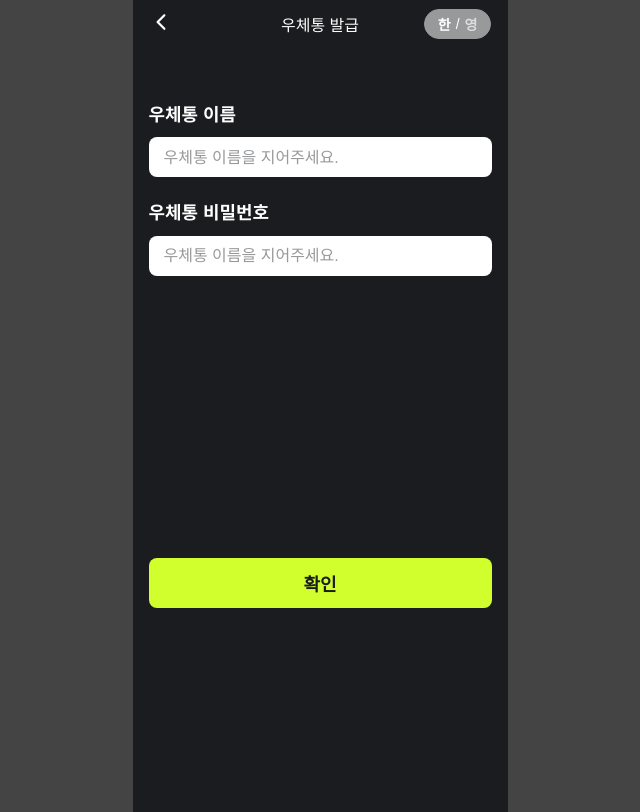
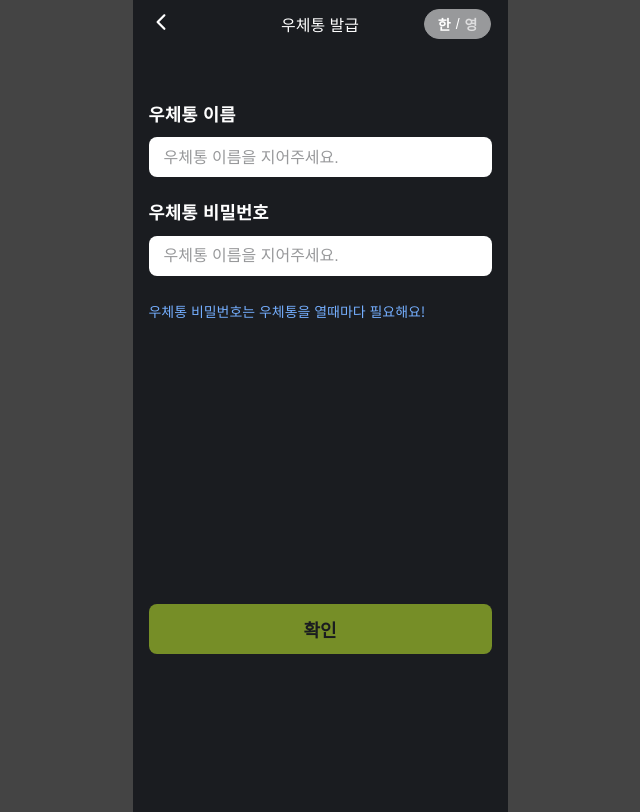
Before and after one commit to Catch-Letter/Catch-Letter-FE, a React (Vite) app: page /postform in a window 1280 px wide. Shown: the whole page, without its empty margins (320-960 px from the left). Built offline with nearby package versions, Linux system fonts and the light colour scheme; no server answers.

Commit message:
feat: 우체통 생성 엔드포인트 작성 및 api 연동 (#38)

```diff
--- a/src/api/apiEndpoints.ts
+++ b/src/api/apiEndpoints.ts
@@ -1,3 +1,4 @@
 export const API_ENDPOINTS = {
+  CREATE: '/auth/register',
   SEND_LETTER: (uuId: string, letterId: number) => `/users/${uuId}/images/${letterId}/letters`,
 }
--- a/src/pages/create-postform/CreatePostForm.styles.tsx
+++ b/src/pages/create-postform/CreatePostForm.styles.tsx
@@ -19,4 +19,9 @@ export const FormWrapper = css`
   flex-direction: column;
   align-items: center;
   margin-top: 55px;
+
+  .notice {
+    font-size: 14px;
+    color: ${colors.blue[500]};
+  }
 `
--- a/src/pages/create-postform/CreatePostForm.tsx
+++ b/src/pages/create-postform/CreatePostForm.tsx
@@ -1,17 +1,57 @@
 import { BackHeader } from '#/components'
 import { Button, InputField } from '#/shared/ui'
+import { useState } from 'react'
 import { CreateFormStyle, FormWrapper } from './CreatePostForm.styles'
+import { apiClient } from '#/api/apiClient'
+import { API_ENDPOINTS } from '#/api/apiEndpoints'
+import { useNavigate } from 'react-router'
 
 const CreatePostForm = () => {
+  const navigate = useNavigate()
+  const [name, setName] = useState('')
+  const [password, setPassword] = useState('')
+
+  const handleCreatePost = async () => {
+    try {
+      const res = await apiClient.post(API_ENDPOINTS.CREATE, {
+        name,
+        password,
+      })
+      navigate('/success', {
+        state: {
+          uuid: res.data.data.uuid,
+          expired: res.data.data.expired_at,
+        },
+      })
+      return res.data
+    } catch (error) {
+      console.error(error)
+    }
+  }
+
   return (
     <div css={CreateFormStyle}>
       <BackHeader Center='우체통 발급' />
       <div css={FormWrapper}>
         <div className='form'>
-          <InputField label='우체통 이름' placeholder='우체통 이름을 지어주세요.' />
-          <InputField label='우체통 비밀번호' placeholder='우체통 이름을 지어주세요.' />
+          <InputField
+            label='우체통 이름'
+            placeholder='우체통 이름을 지어주세요.'
+            value={name}
+            onChange={(e: React.ChangeEvent<HTMLInputElement>) => setName(e.target.value)}
+          />
+          <InputField
+            label='우체통 비밀번호'
+            placeholder='우체통 이름을 지어주세요.'
+            type='password'
+            value={password}
+            onChange={(e: React.ChangeEvent<HTMLInputElement>) => setPassword(e.target.value)}
+          />
+          <span className='notice'>우체통 비밀번호는 우체통을 열때마다 필요해요!</span>
         </div>
-        <Button width={343}>확인</Button>
+        <Button width={343} onClick={handleCreatePost} disabled={!name && !password}>
+          확인
+        </Button>
       </div>
     </div>
   )
--- a/src/pages/success/Success.tsx
+++ b/src/pages/success/Success.tsx
@@ -2,19 +2,25 @@ import { SuccessStyle, SuccessWrapper } from './Success.styles'
 import { Button } from '#/shared/ui'
 import { TimeArea, DescLink } from '#/components/success'
 import { BackHeader } from '#/components'
+import { useLocation } from 'react-router'
+import countTimer from '#/shared/utils/countTimer'
 
 const Success = () => {
+  const location = useLocation()
+  const user = location.state
   const title = '링크가 생성되었어요!'
-  const link = 'https://www.naver.com'
+  const link = `http://localhost:3000/${user.uuid}`
   const btnName = '링크복사'
   const desc = `링크는 재전송 되지 않아요 \n 링크 복사 후 기억할 수 있는 곳에 복사해두세요!`
+  const leftTime = countTimer(user.expired)
+  console.log(countTimer(user.expired))
 
   return (
     <div css={SuccessStyle}>
       <BackHeader />
       <div css={SuccessWrapper}>
         <DescLink title={title} link={link} btnName={btnName} desc={desc} />
-        <TimeArea title='우체통 열람가능 시간' time='24:00:00' />
+        <TimeArea title='우체통 열람가능 시간' time={leftTime} />
         <Button width={343}>내 우체통 공유하기!</Button>
       </div>
     </div>
```
